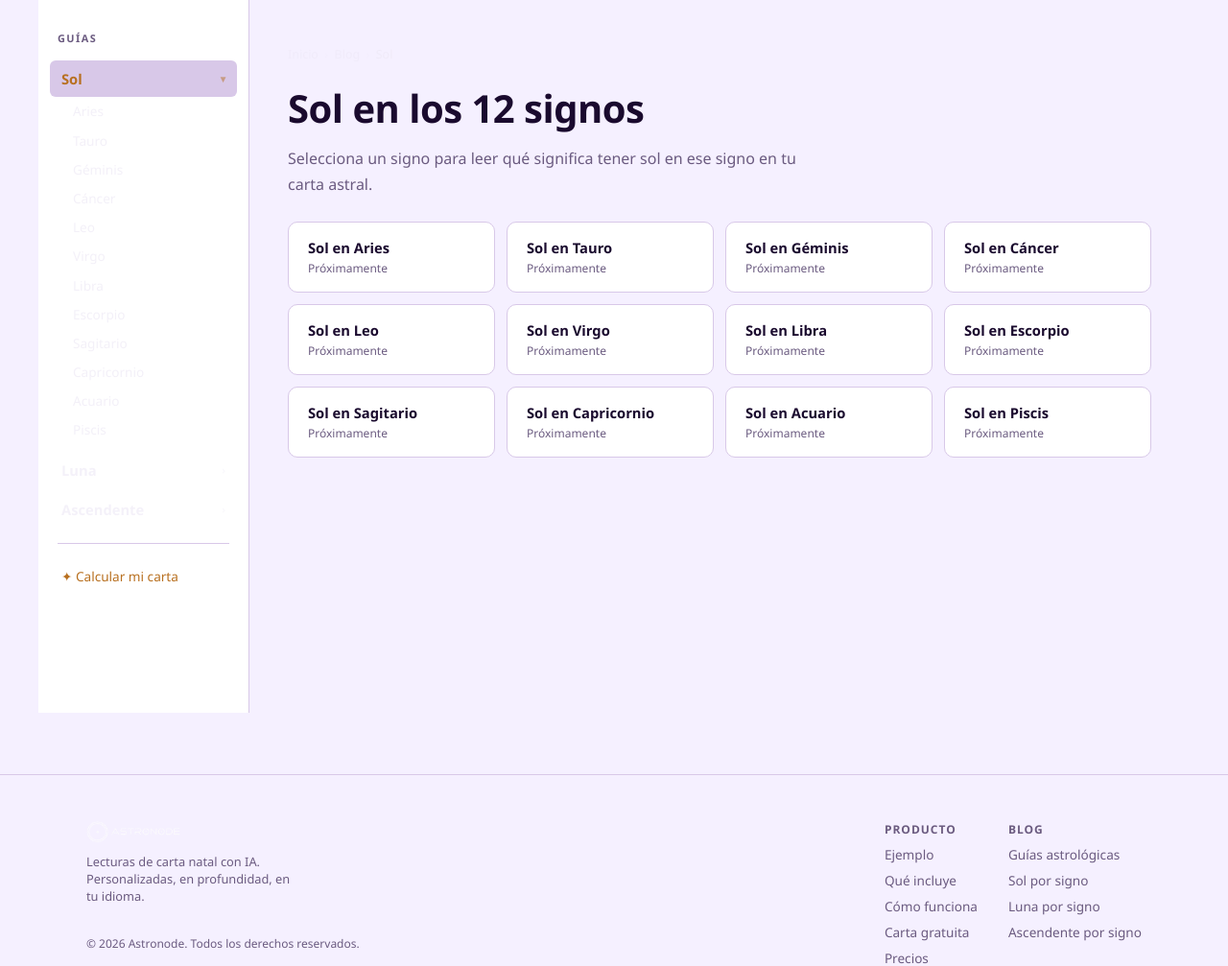
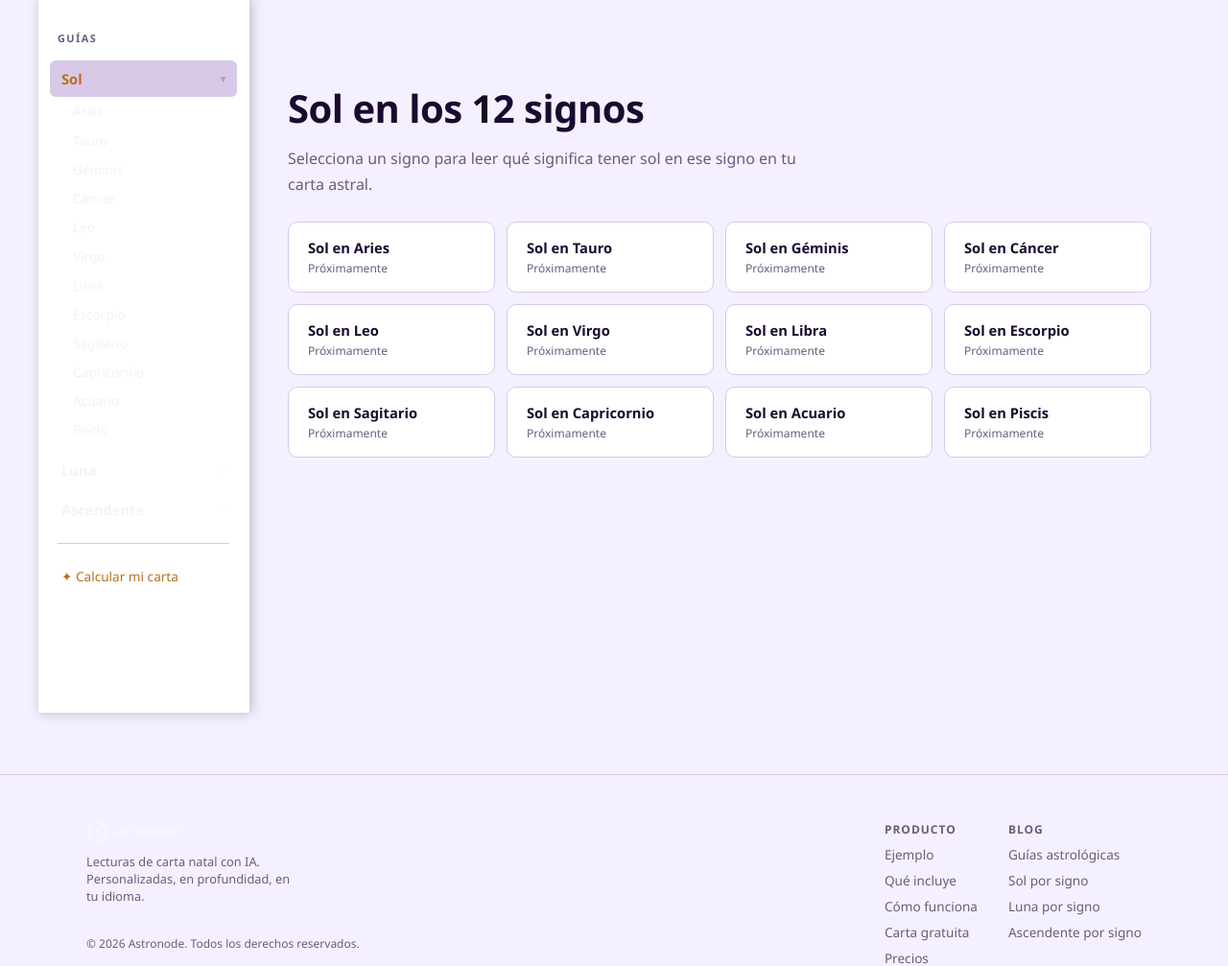
Before and after one commit to llforeman/astronode, a Flask app: page /blog/sol in a window 1280 px wide. Shown: the part 72-1079 px from the top of the page at 96% size. Run offline with Flask 3, Linux system fonts and the light colour scheme; data that the repository does not hold is empty; parts of the project's set-up code (start-up, migrations or seed data) failed here and were passed over.

Commit message:
fix: anchor sidebar visually with visible border and depth shadow
var(--border) (#2e1048) was too close to var(--bg2) to read as a
dividing line. Switch to rgba(237,232,245,0.1) border-right and add a
subtle box-shadow so the sidebar is clearly separated from the reading
pane on both blog list and placement pages.

Co-Authored-By: Claude Sonnet 4.6 <noreply@anthropic.com>

```diff
--- a/templates/public/body_index.html
+++ b/templates/public/body_index.html
@@ -8,7 +8,9 @@
   .guide-shell { display: flex; min-height: calc(100vh - 57px); max-width: 1200px; margin: 0 auto; }
   .guide-sidebar {
     width: 220px; flex-shrink: 0; background: var(--bg2);
-    border-right: 1px solid var(--border); padding: 2rem 0.75rem 3rem;
+    border-right: 1px solid rgba(237,232,245,0.1);
+    box-shadow: 2px 0 12px rgba(0,0,0,0.25);
+    padding: 2rem 0.75rem 3rem;
     position: sticky; top: 57px; height: calc(100vh - 57px); overflow-y: auto;
   }
   .guide-sidebar .sidebar-top-label { font-size: 0.68rem; font-weight: 700; text-transform: uppercase; letter-spacing: 1.5px; color: var(--text-muted); padding: 0 0.5rem; margin-bottom: 1rem; }
@@ -36,7 +38,7 @@
   .sign-card.available .sign-name { color: var(--accent-light); }
   @media (max-width: 768px) {
     .guide-shell { flex-direction: column; }
-    .guide-sidebar { width: 100%; height: auto; position: static; border-right: none; border-bottom: 1px solid var(--border); padding: 1rem; display: flex; flex-wrap: wrap; gap: 0.4rem; align-items: center; }
+    .guide-sidebar { width: 100%; height: auto; position: static; border-right: none; border-bottom: 1px solid rgba(237,232,245,0.1); box-shadow: none; padding: 1rem; display: flex; flex-wrap: wrap; gap: 0.4rem; align-items: center; }
     .guide-sidebar .sidebar-top-label { width: 100%; margin-bottom: 0.25rem; }
     .guide-sidebar .sidebar-divider, .guide-sidebar .sidebar-chart-link { display: none; }
     .guide-sidebar .body-group { margin-bottom: 0; }
--- a/templates/public/placement.html
+++ b/templates/public/placement.html
@@ -22,7 +22,8 @@
     width: 220px;
     flex-shrink: 0;
     background: var(--bg2);
-    border-right: 1px solid var(--border);
+    border-right: 1px solid rgba(237,232,245,0.1);
+    box-shadow: 2px 0 12px rgba(0,0,0,0.25);
     padding: 2rem 0.75rem 3rem;
     position: sticky;
     top: 57px;
@@ -173,7 +174,8 @@
       height: auto;
       position: static;
       border-right: none;
-      border-bottom: 1px solid var(--border);
+      border-bottom: 1px solid rgba(237,232,245,0.1);
+      box-shadow: none;
       padding: 1rem 1rem 0.75rem;
       display: flex;
       flex-wrap: wrap;
```
